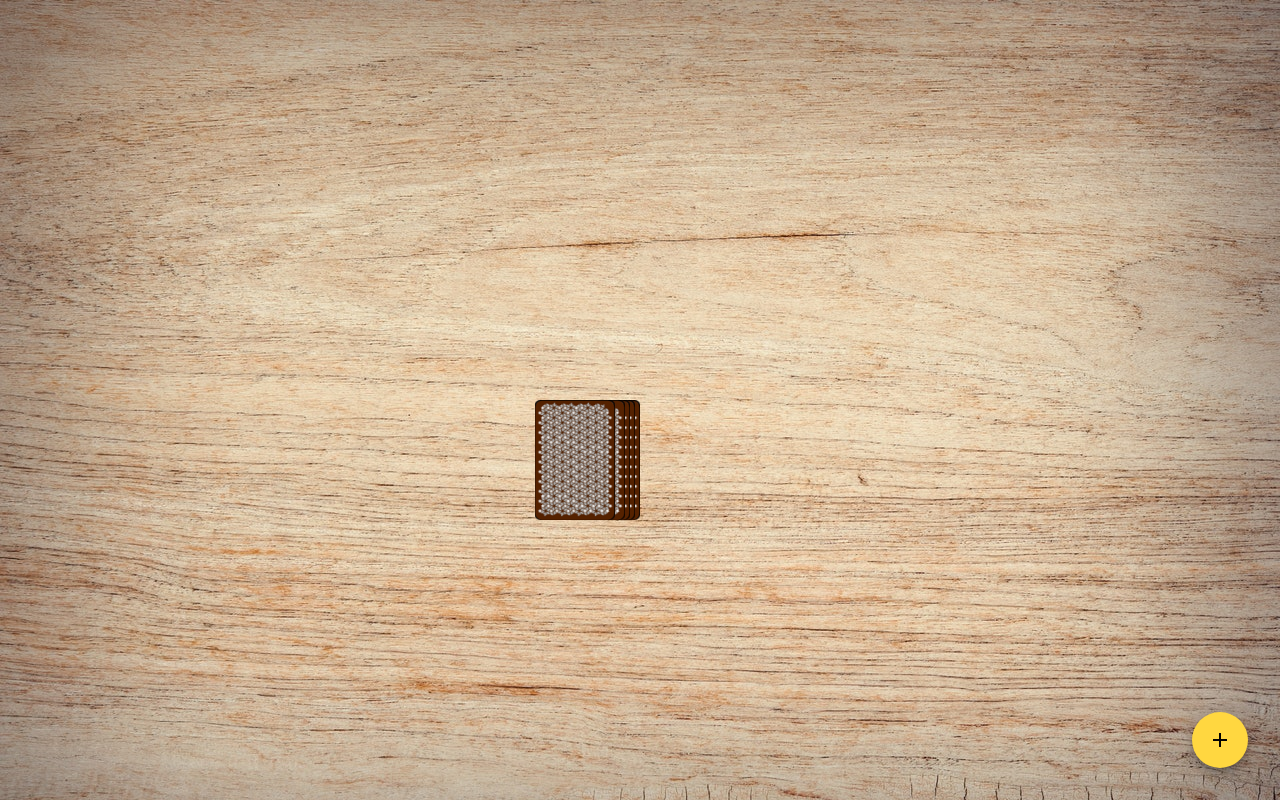
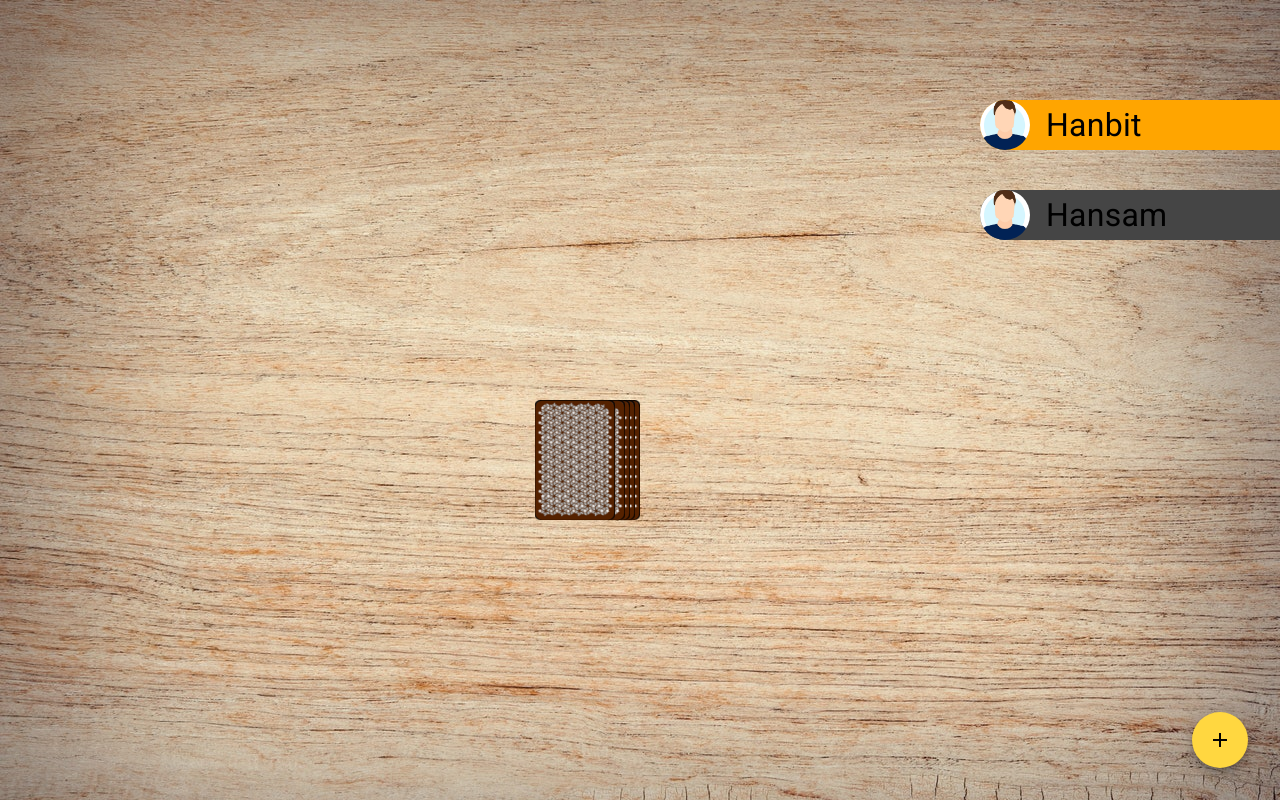
Before and after one commit to hanbit10/developerakademie-ring-of-fire, an Angular app: page /game in a window 1280 px wide. Built offline with nearby package versions, Linux system fonts and the light colour scheme.

Commit message:
update active

```diff
--- a/src/app/game/game.component.html
+++ b/src/app/game/game.component.html
@@ -1,6 +1,7 @@
 @for (player of game.players; track player; let i = $index) {
   <app-player
-    [ngStyle]="{ top: 100 + i * 120 + 'px' }"
+    [ngStyle]="{ top: 100 + i * 90 + 'px' }"
+    [playerActive]="i == game.currentPlayer"
     class="player-position"
     [name]="player"
   ></app-player>
--- a/src/app/player/player.component.html
+++ b/src/app/player/player.component.html
@@ -1,4 +1,4 @@
-<div class="player">
+<div class="player" [class.player-active]="playerActive">
   <img src="./assets/imgs/profile/man.jpg" alt="" />
   <span>{{ name }}</span>
 </div>
--- a/src/app/player/player.component.scss
+++ b/src/app/player/player.component.scss
@@ -2,7 +2,7 @@
 
 .player {
   @include dFlex(flex-start, center);
-  background-color: orange;
+  background-color: rgb(69, 69, 69);
   width: 300px;
   border-top-left-radius: 50px;
   border-bottom-left-radius: 50px;
@@ -11,9 +11,13 @@
     margin-left: 16px;
   }
   img {
-    width: 100px;
-    height: 100px;
+    width: 50px;
+    height: 50px;
     object-fit: cover;
     border-radius: 100%;
   }
 }
+
+.player-active {
+  background-color: orange;
+}
--- a/src/app/player/player.component.ts
+++ b/src/app/player/player.component.ts
@@ -9,4 +9,5 @@ import { Component, Input } from '@angular/core';
 })
 export class PlayerComponent {
   @Input() name?: string;
+  @Input() playerActive?: boolean;
 }
--- a/src/models/game.ts
+++ b/src/models/game.ts
@@ -1,5 +1,5 @@
 export class Game {
-  public players: string[] = [];
+  public players: string[] = ['Hanbit', 'Hansam'];
   public stack: string[] = [];
   public playedCards: string[] = [];
   public currentPlayer: number = 0;
```
